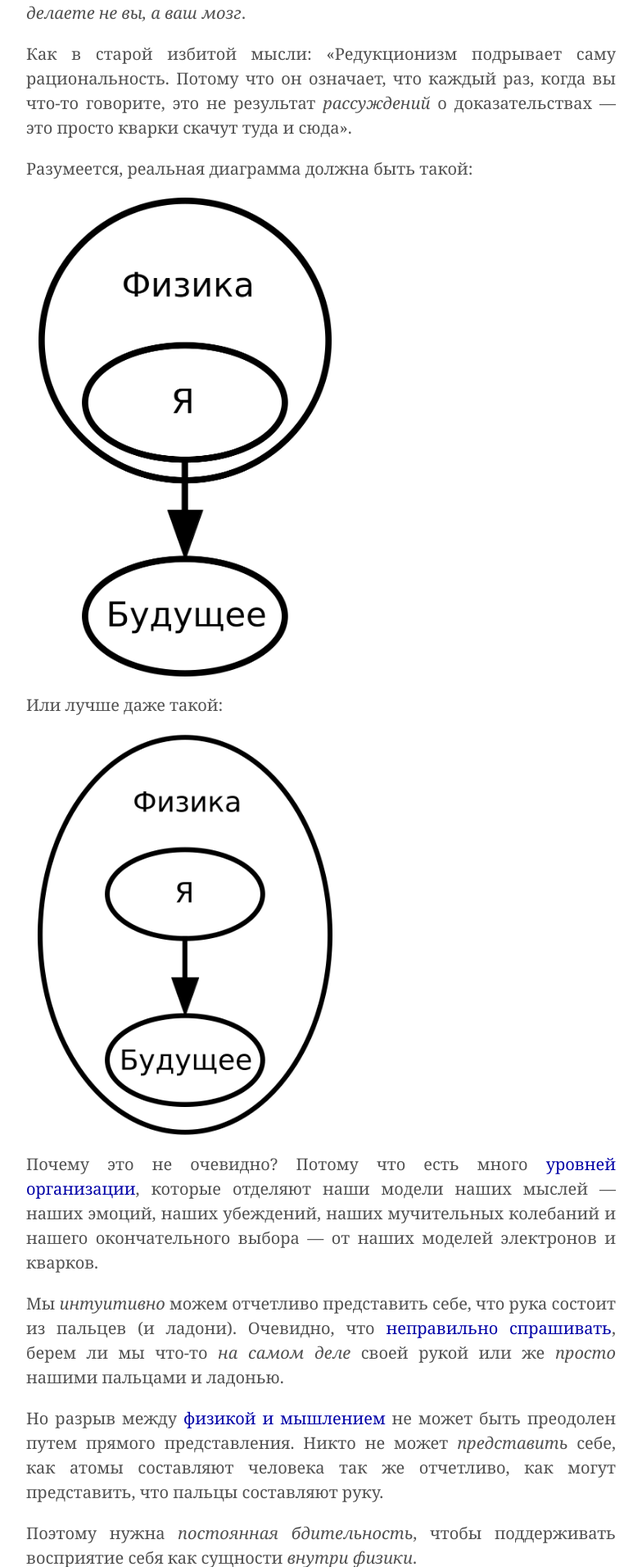
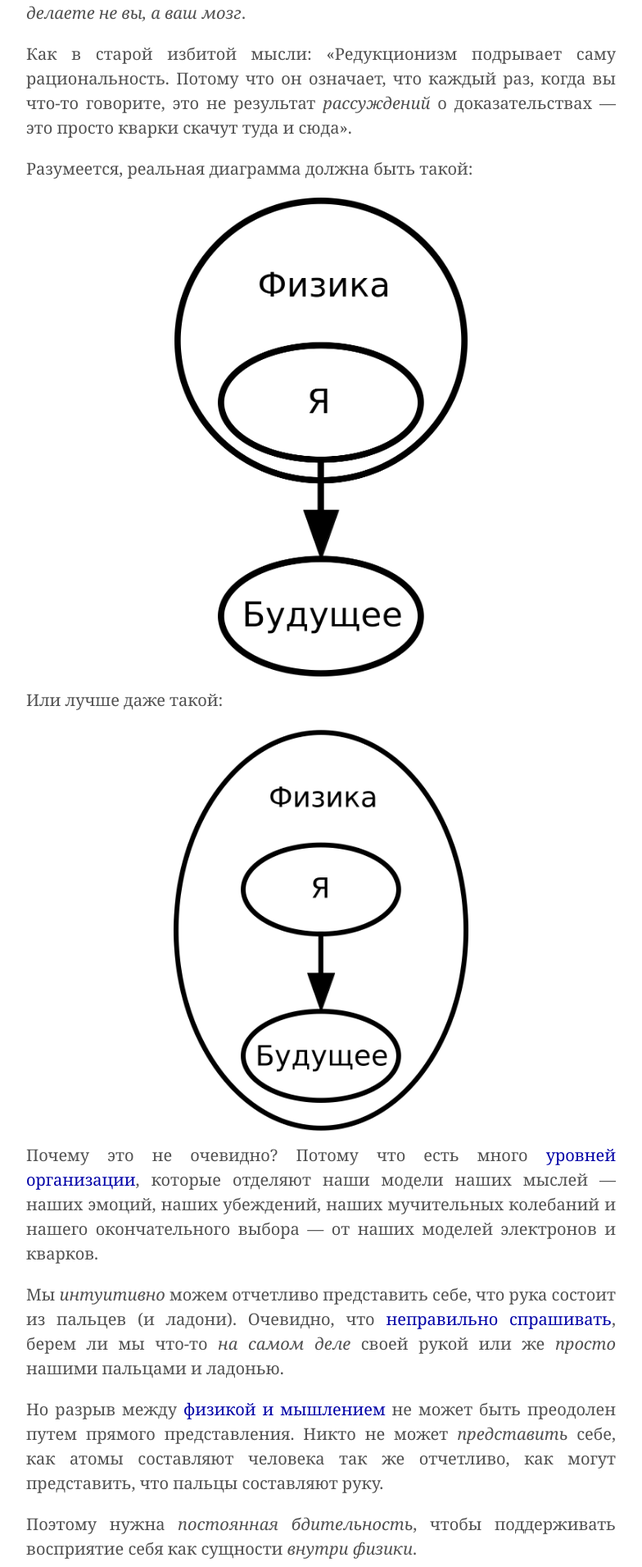
Before and after one commit to ReducingSuffering/reducingsuffering.github.io, a Jekyll site: the page built from _articles/eliezer-yudkowsky-thou-art-physics.md, in a window 1280 px wide. Shown: the part 1521-3432 px from the top of the page at 82% size, without its empty margins (248-1032 px from the left). Built offline with Jekyll 4.4.1, drawn with Linux system fonts in a browser that asks for light colours.

Commit message:
Update eliezer-yudkowsky-thou-art-physics.md

```diff
--- a/_articles/eliezer-yudkowsky-thou-art-physics.md
+++ b/_articles/eliezer-yudkowsky-thou-art-physics.md
@@ -18,7 +18,7 @@ license:
 
 Люди слышат: «Вселенная работает как часы; физика детерминирована; [будущее предопределено](https://www.greaterwrong.com/lw/qp/timeless_physics/)». И в их разуме образуется сеть причинно-следственных связей, которая выглядит следующим образом:
 
-<img src="/assets/images/articles/Physics_1_jw60yj_exuprr.png" width="100%" display="block" margin-left="auto" margin-right="auto"/>
+<img src="/assets/images/articles/Physics_1_jw60yj_exuprr.png" width="100%"/>
 
 Здесь мы видим, что причины «Я» и «Физика» конкурируют за определение состояния «Будущего» следствия. Если «Будущее» полностью определено «Физикой», то очевидно, что «Я» не может на него повлиять.
 
@@ -30,11 +30,15 @@ license:
 
 Разумеется, реальная диаграмма должна быть такой:
 
-<img src="/assets/images/articles/Physics_2_eaghzx_zt9wqo.png" width="50%" display="block" margin-left="auto" margin-right="auto"/>
+<center>
+  <img src="/assets/images/articles/Physics_2_eaghzx_zt9wqo.png" width="50%"/>
+</center>
 
 Или лучше даже такой:
 
-<img src="/assets/images/articles/Physics_3_dzbxqd_omx2im.png" width="50%" display="block" margin-left="auto" margin-right="auto"/>
+<center>
+  <img src="/assets/images/articles/Physics_3_dzbxqd_omx2im.png" width="50%"/>
+</center>
 
 Почему это не очевидно? Потому что есть много [уровней организации](https://lesswrong.ru/w/%D0%A0%D0%B5%D0%B4%D1%83%D0%BA%D1%86%D0%B8%D0%BE%D0%BD%D0%B8%D0%B7%D0%BC), которые отделяют наши модели наших мыслей — наших эмоций, наших убеждений, наших мучительных колебаний и нашего окончательного выбора — от наших моделей электронов и кварков.
 
```
